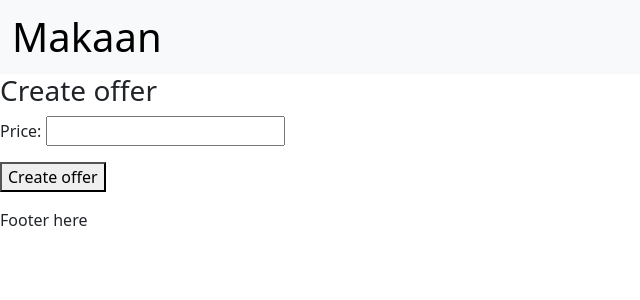
After one commit to hahmad2205/Playground, a Django app: page /properties/1/create_offer in a window 1280 px wide. The commit adds this page. Shown: the top 300 px of the page, without its empty margins (0-640 px from the left). Run offline with Django 5.2, Linux system fonts and the light colour scheme; the visitor is signed in with stand-in values (Sample User, id 1).

Commit message:
Created offer is implemented

```diff
--- /dev/null
+++ b/zameenclone/properties/forms.py
@@ -0,0 +1,9 @@
+from django import forms
+from .models import PropertyOffers
+
+class OfferForm(forms.ModelForm):
+    price = forms.IntegerField()
+
+    class Meta:
+        model = PropertyOffers
+        fields = ["price"]
--- /dev/null
+++ b/zameenclone/properties/templates/properties/create_offers.html
@@ -0,0 +1,11 @@
+{% extends "properties/base_listing.html" %}
+
+{% block listings %}
+    <h3>Create offer</h3>
+    <form method="POST">
+        {% csrf_token %}
+        <input type="hidden" name="property_id" value="{{ property.property.id }}"/>
+        {{offer_form.as_p}}
+        <button type="submit">Create offer</button>
+    </form>
+{% endblock listings %}
--- a/zameenclone/properties/urls.py
+++ b/zameenclone/properties/urls.py
@@ -4,5 +4,6 @@ from . import views
 urlpatterns = [
     path("marketplace/", views.marketplace, name="marketplace"),
     path("", views.properties, name="properties"),
-    path("<int:property_id>/", views.property_detail, name="property_detail")
+    path("<int:property_id>/", views.property_detail, name="property_detail"),
+    path("<int:property_id>/create_offer", views.create_offer, name="create_offer")
 ]
--- a/zameenclone/properties/views.py
+++ b/zameenclone/properties/views.py
@@ -3,6 +3,7 @@ from django.contrib.auth.decorators import login_required
 from django.db.models import Q
 
 from .models import Property,PropertyFilter
+from .forms import OfferForm
 from core.utils import create_pagination
 
 @login_required
@@ -60,7 +61,26 @@ def properties(request):
 @login_required
 def property_detail(request, property_id):
     property = get_object_or_404(Property, id=property_id)
+    owner = True if property.owner == request.user else False
 
     return render(
-        request, "properties/property_details.html", {"property": property}
+        request, "properties/property_details.html", {"property": property, "owner":owner}
     )
+
+@login_required
+def create_offer(request, property_id):
+    if request.method == "POST":
+        offer_form = OfferForm(request.POST)
+
+        if offer_form.is_valid():
+            offer_instance = offer_form.save(commit=False)
+            offer_instance.offered_by = request.user
+            offer_instance.property = Property.objects.get(pk=property_id)
+            offer_instance.save()
+
+    elif request.method == "GET":
+        offer_form = OfferForm()
+
+    return render(
+        request, "properties/create_offers.html", {"offer_form":offer_form}
+    )
```
Also changed, not shown: zameenclone/properties/templates/properties/property_details.html (+15 -2 lines).
